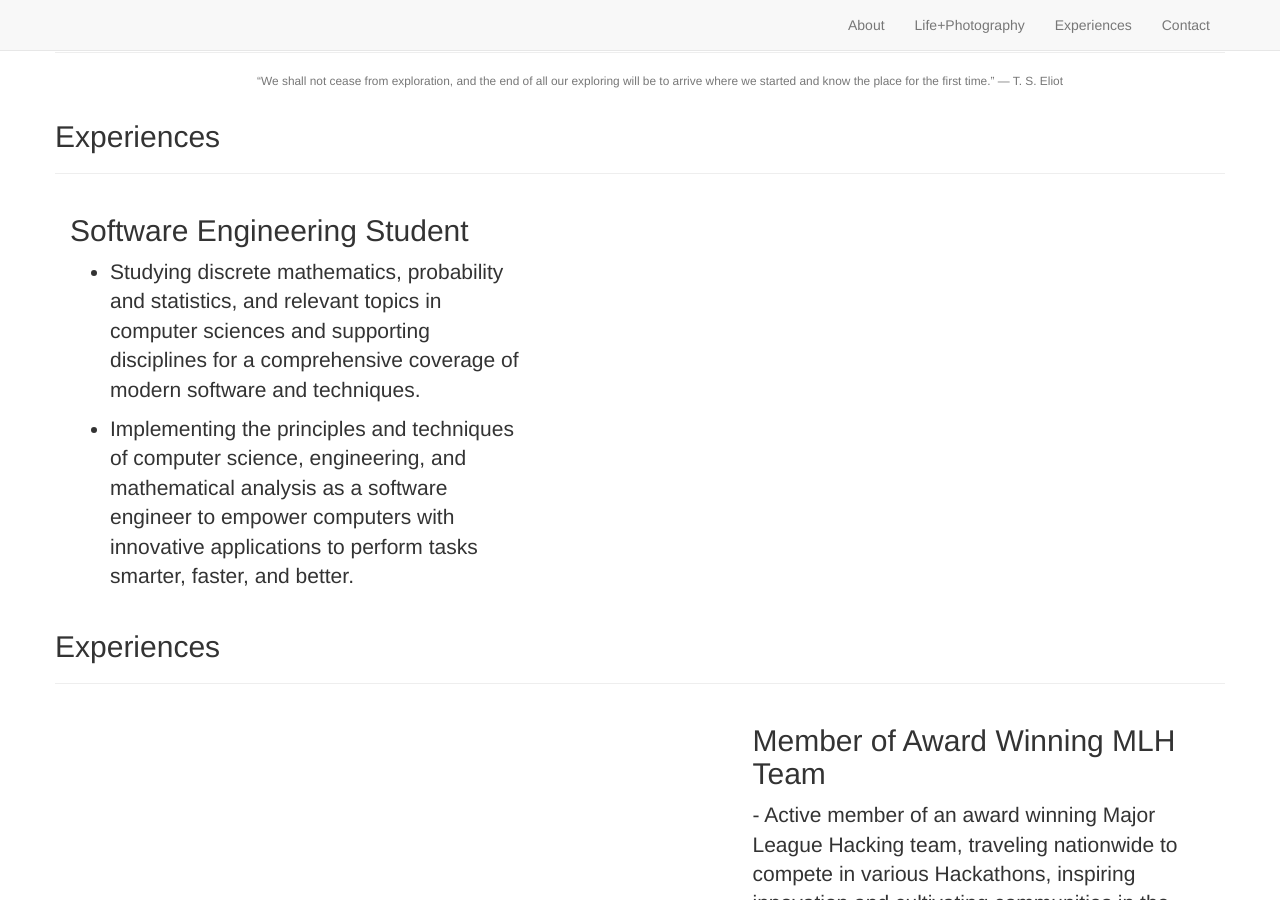
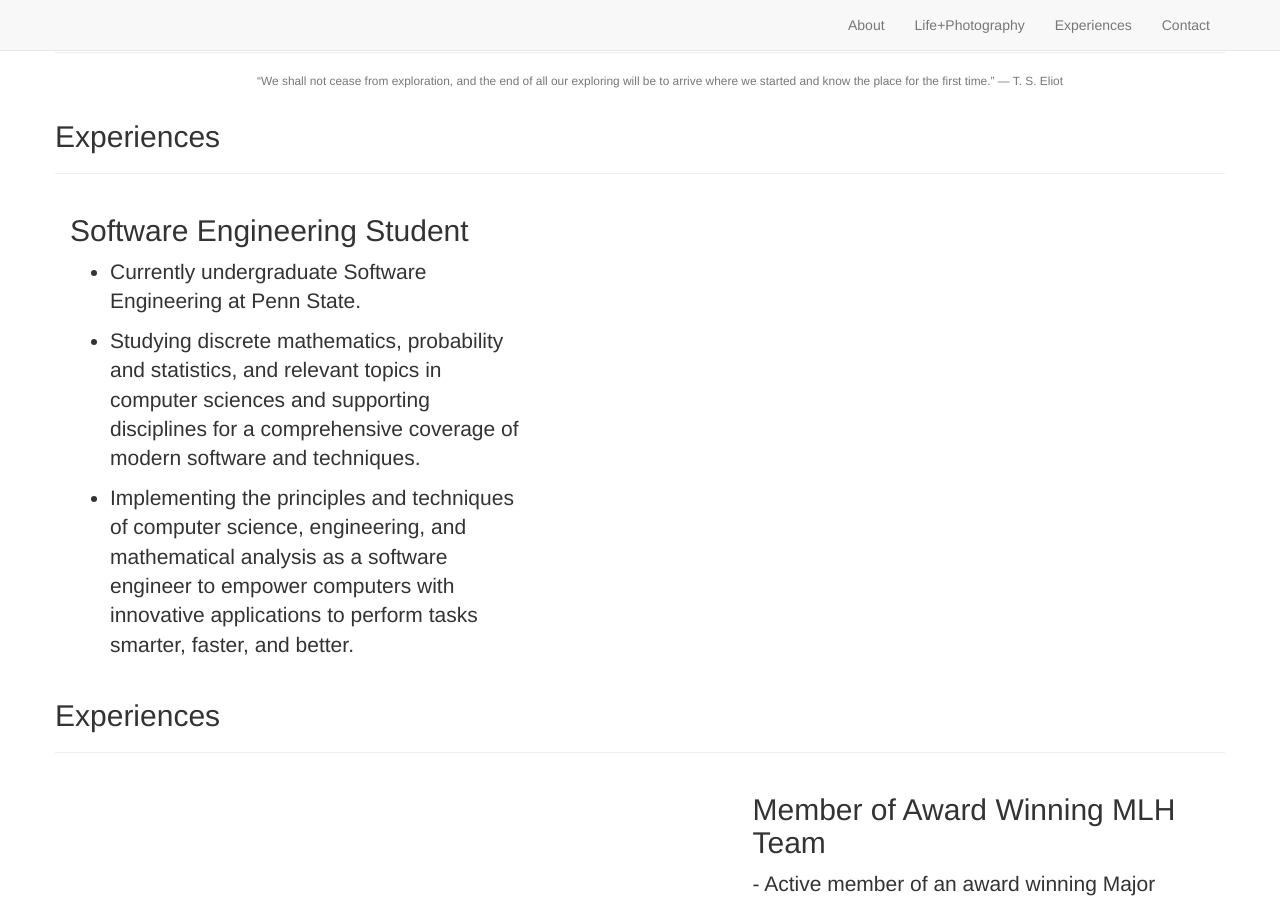
Before and after one commit to jawang94/jawang94.github.io, a Jekyll site: the page built from _posts/1999-12-1-exp.markdown, in a window 1280 px wide and 900 px high, scrolled down 677 px. Built offline with Jekyll 4.4.1, drawn with Linux system fonts in a browser that asks for light colours; nearby versions of some CDN libraries; library files that are not in the unit come from our copies.

Commit message:
experience update 4

```diff
--- a/_posts/1999-12-1-exp.markdown
+++ b/_posts/1999-12-1-exp.markdown
@@ -6,6 +6,8 @@ title: Software Engineering Student
 description: |
 ---
 
+- Currently undergraduate Software Engineering at Penn State.
+
 - Studying discrete mathematics, probability and statistics, and relevant topics in computer sciences and supporting disciplines for a comprehensive coverage of modern software and techniques.
 
 - Implementing the principles and techniques of computer science, engineering, and mathematical analysis as a software engineer to empower computers with innovative applications to perform tasks smarter, faster, and better.
```
